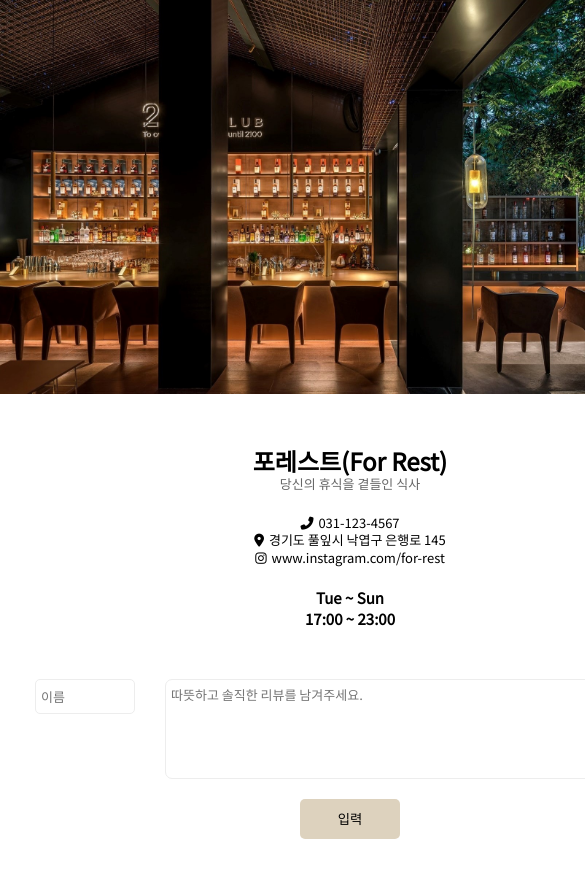
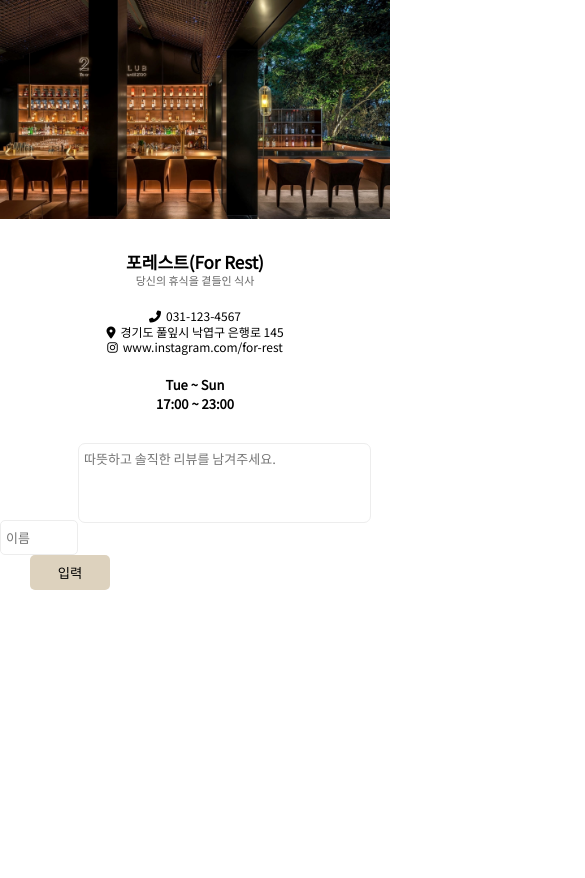
Before and after one commit to vlyly/restaurant-webpage-with-react, a React (Create React App) app: page / in a window 390 px wide. Shown: the top 878 px of the page, 585 px wide, since content can reach past the window. Built offline with nearby package versions, Linux system fonts and the light colour scheme.

Commit message:
반응형 구현

```diff
--- a/src/style/style.css
+++ b/src/style/style.css
@@ -1,6 +1,10 @@
-.contents {
+.container {
   width: 700px;
   margin: 0 auto;
+}
+
+.introduce-container {
+  width: 100%;
 }
 
 .title-img {
@@ -35,10 +39,8 @@
   color: rgb(102, 102, 102);
 }
 
-.phone,
-.location,
-.insta {
-  line-height: 1.2em;
+address > p {
+  line-height: 1.3em;
 }
 
 .insta {
@@ -55,8 +57,8 @@
   text-align: center;
 }
 
-.submit-review {
-  width: 700px;
+.submit-form {
+  width: 100%;
   display: flex;
   justify-content: center;
   flex-wrap: wrap;
@@ -88,6 +90,7 @@
 .submit-button {
   width: 100px;
   height: 40px;
+  margin: 0 30px;
   border-radius: 5px;
   background-color: #ddd2be;
   transition: background-color 200ms;
@@ -99,10 +102,25 @@
 }
 
 .review-list {
-  width: 700px;
-  height: 380px;
-  margin: 0 auto;
+  width: 100%;
+  height: 400px;
+  margin: 0 auto 20px auto;
   overflow-y: scroll;
+}
+
+.review-list::-webkit-scrollbar {
+  width: 12px; /* Chrome, Safari, Opera*/
+}
+
+.review-list::-webkit-scrollbar-thumb {
+  border: #e0e0e0 solid 1px;
+  border-radius: 6px;
+  background: #ffffff;
+}
+
+.review-list::-webkit-scrollbar-track {
+  border-radius: 6px;
+  background: #e0e0e0;
 }
 
 .comment-box {
@@ -199,3 +217,78 @@
     opacity: 1;
   }
 }
+
+@media screen and (max-width: 768px) {
+  .container {
+    width: 100%;
+  }
+
+  .review-list {
+    width: 95%;
+  }
+}
+
+@media screen and (max-width: 540px) {
+  .submit-form {
+    width: 95%;
+    justify-content: space-around;
+  }
+
+  .user-name {
+    width: 20%;
+  }
+
+  .user-commnet {
+    width: 75%;
+    margin-left: 0;
+  }
+
+  .review-list {
+    width: 95%;
+  }
+
+  .comment-box {
+    width: 100%;
+  }
+
+  @media screen and (max-width: 414px) {
+    .restaurant-name {
+      font-size: 20px;
+    }
+
+    .restaurant-contact {
+      font-size: 12px;
+    }
+
+    .hours {
+      font-size: 14px;
+    }
+  }
+
+  @media screen and (min-width: 320px) {
+    .info {
+      margin: 30px 0;
+    }
+
+    .restaurant-name {
+      font-size: 17px;
+    }
+
+    .restaurant-comment {
+      font-size: 11px;
+    }
+
+    .hours {
+      font-size: 13px;
+    }
+
+    .user-commnet {
+      height: 80px;
+    }
+
+    .submit-button {
+      width: 80px;
+      height: 35px;
+    }
+  }
+}
```
